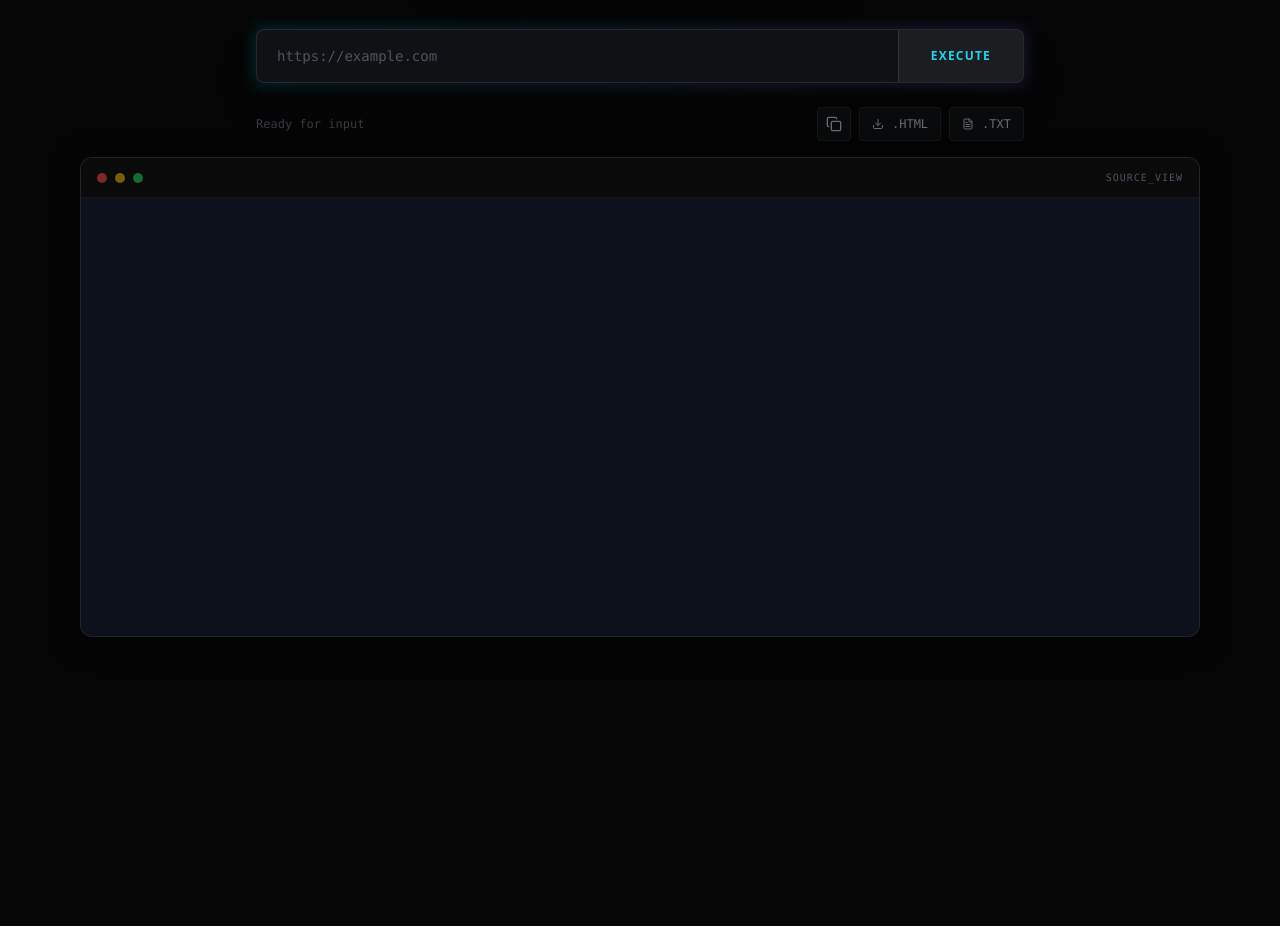
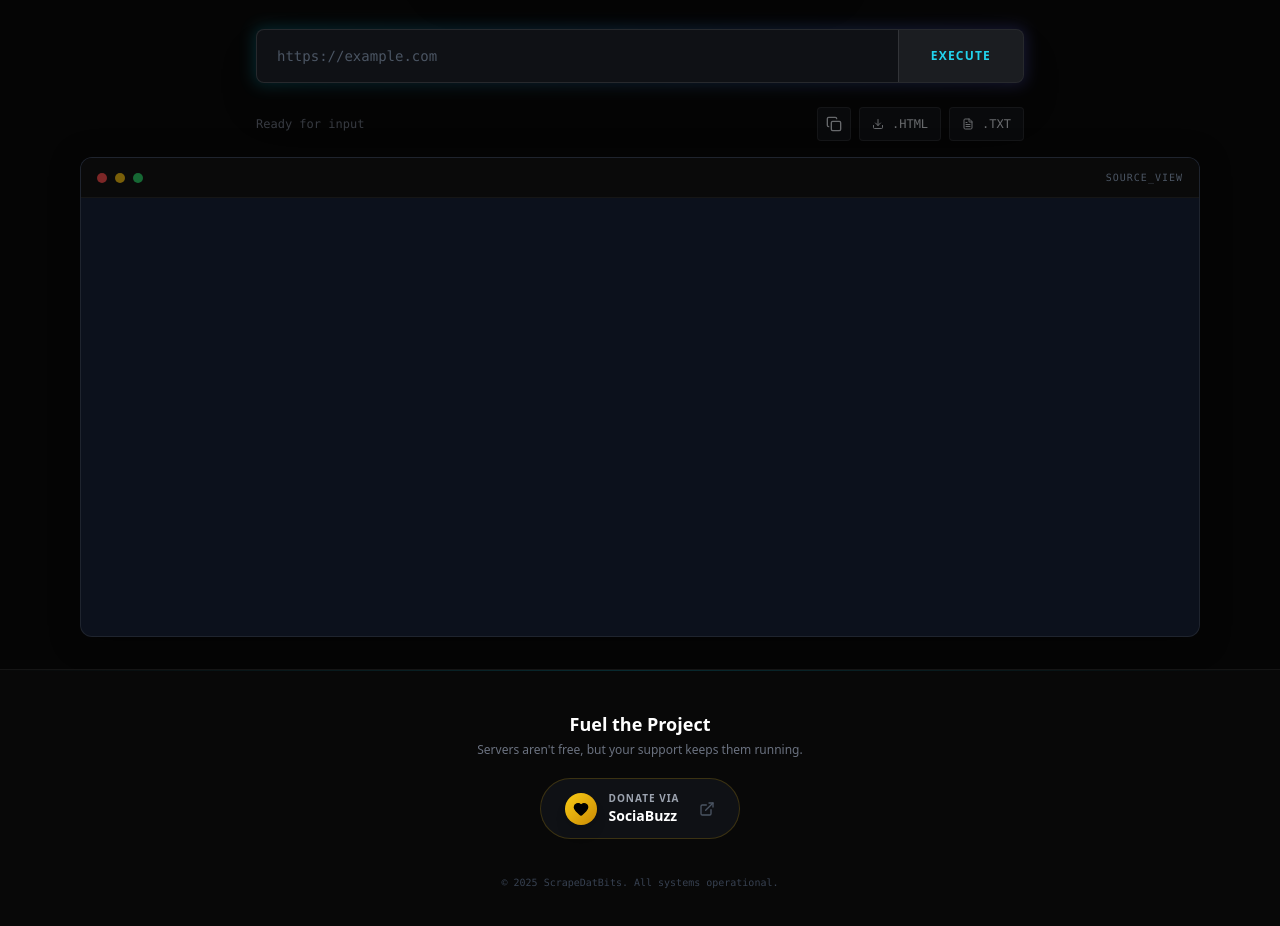
Before and after one commit to carljohnvillavito/scrapedatbits, a website: page public/index.html in a window 1280 px wide. Shown: the part 176-1102 px from the top of the page. Before the commit the page ends 845 px from the top, so only its background shows below. Drawn offline with nearby package versions, Linux system fonts and the light colour scheme.

Commit message:
Update index.html

```diff
--- a/public/index.html
+++ b/public/index.html
@@ -211,6 +211,35 @@
 
     </main>
 
+    <!-- DONATION FOOTER -->
+    <footer class="w-full py-10 mt-auto border-t border-white/5 bg-[#080808] relative">
+        <div class="absolute inset-x-0 top-0 h-px bg-gradient-to-r from-transparent via-cyan-500/20 to-transparent"></div>
+        <div class="max-w-xl mx-auto px-4 flex flex-col items-center text-center gap-5">
+            <div>
+                <h3 class="text-white font-bold text-lg mb-1">Fuel the Project</h3>
+                <p class="text-gray-500 text-xs">Servers aren't free, but your support keeps them running.</p>
+            </div>
+
+            <a href="https://sociabuzz.com/carljohnvillavito" target="_blank"
+               class="group relative flex items-center gap-3 px-6 py-3 bg-[#0f1115] rounded-full border border-yellow-500/20 hover:border-yellow-500/50 transition-all duration-300 hover:scale-105 hover:shadow-[0_0_20px_rgba(234,179,8,0.2)]">
+
+                <!-- SociaBuzz Logo / Icon Representation -->
+                <div class="w-8 h-8 rounded-full bg-gradient-to-br from-yellow-400 to-yellow-600 flex items-center justify-center text-black shadow-lg">
+                    <i data-lucide="heart" class="w-4 h-4 fill-black"></i>
+                </div>
+
+                <div class="flex flex-col items-start">
+                    <span class="text-[10px] text-gray-400 uppercase tracking-widest font-bold">Donate via</span>
+                    <span class="text-sm font-bold text-white group-hover:text-yellow-400 transition-colors">SociaBuzz</span>
+                </div>
+
+                <i data-lucide="external-link" class="w-4 h-4 text-gray-600 group-hover:text-white transition-colors ml-2"></i>
+            </a>
+
+            <p class="text-[10px] text-gray-700 font-mono mt-4">© 2025 ScrapeDatBits. All systems operational.</p>
+        </div>
+    </footer>
+
     <!-- JS Logic -->
     <script>
         lucide.createIcons();
@@ -263,7 +292,7 @@
             }
         }
 
-        // --- NEW: Direct Download Function ---
+        // --- Direct Download Function ---
         function downloadDirect(format) {
             if(!currentUrl) return;
             // Create a temporary link to trigger the API download
```
